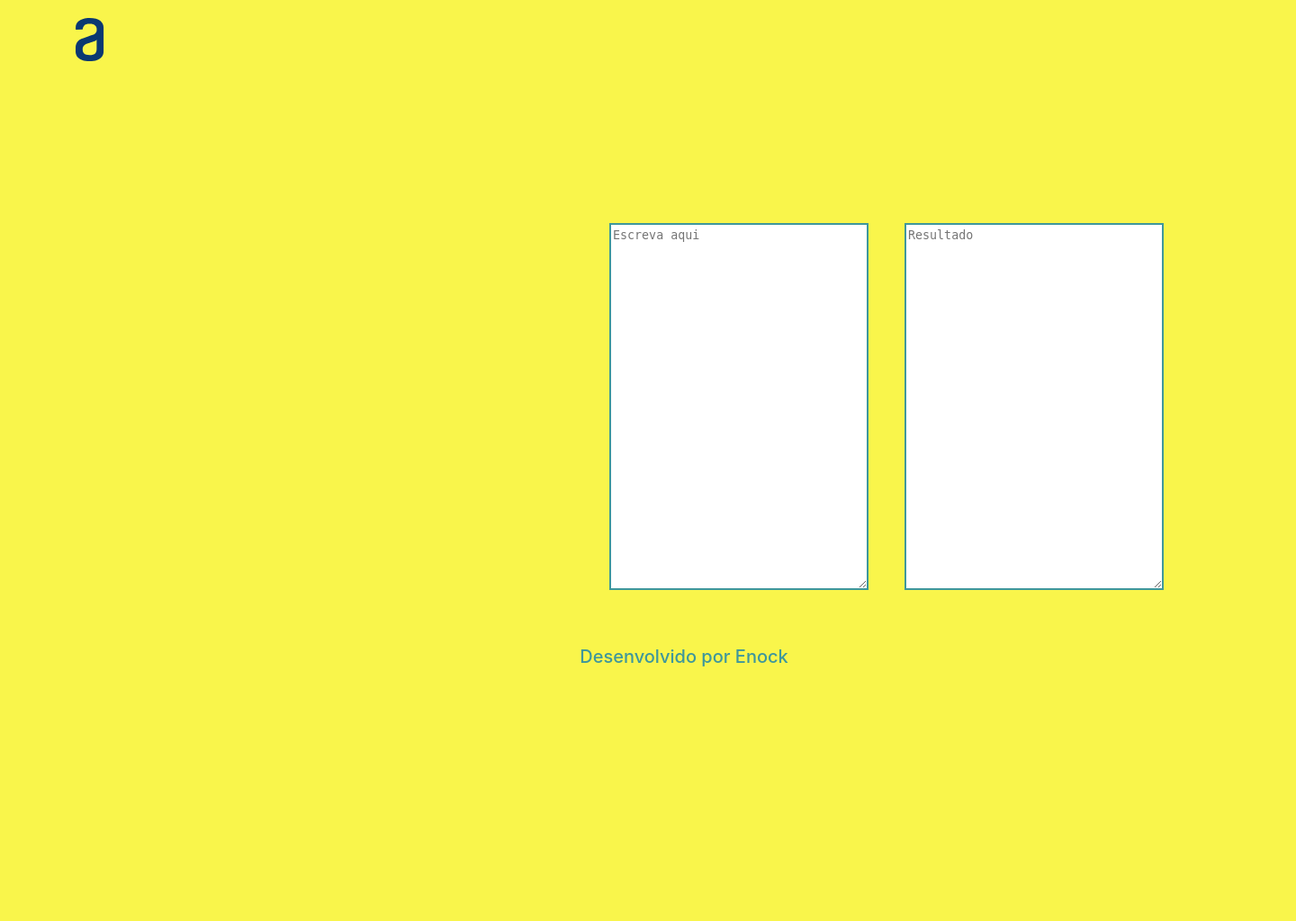
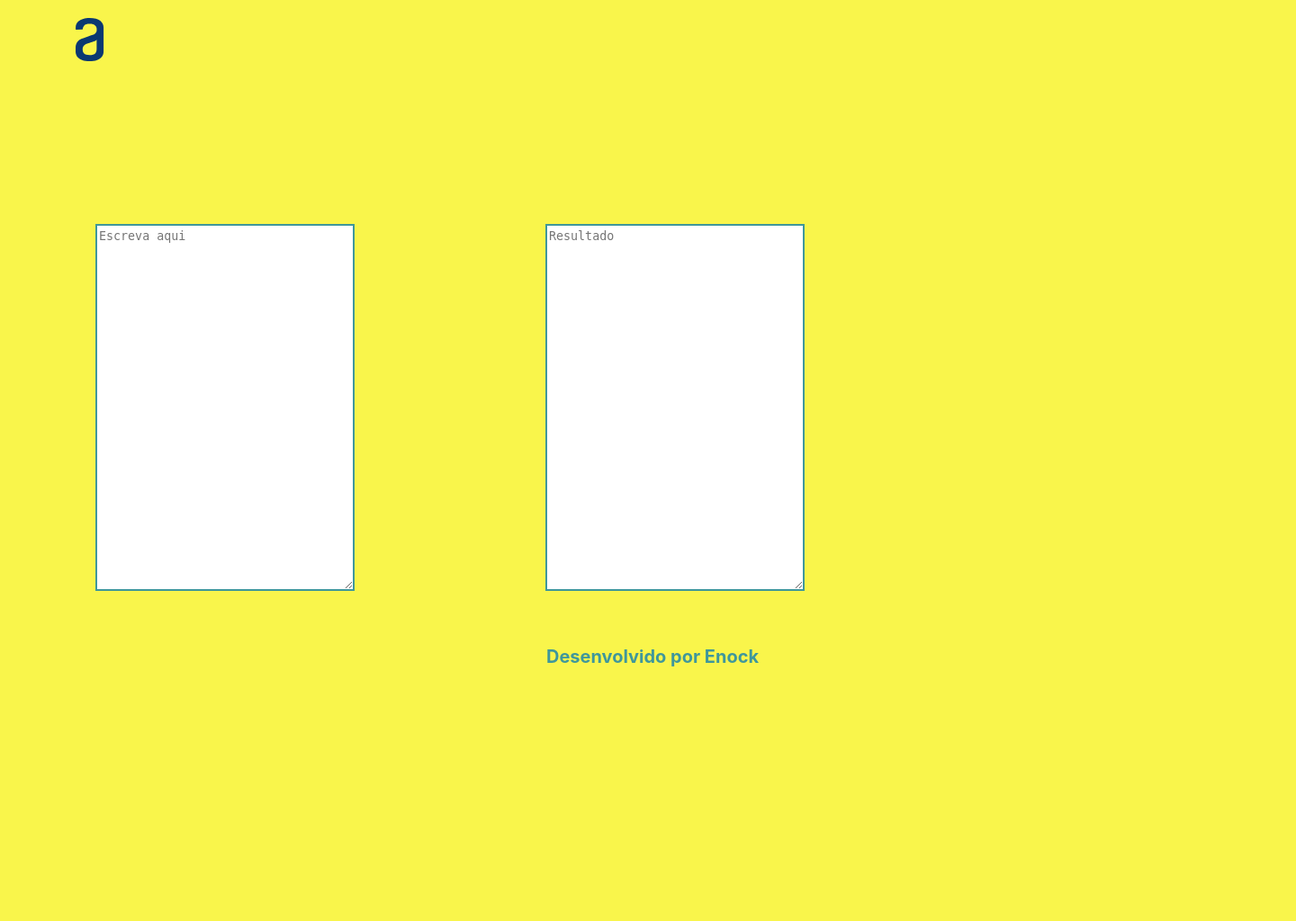
Before and after one commit to memellin/DecodificadorJS, a PHP site: page / in a window 1440 px wide; the page is wider, and only the part inside the window is pictured. Shown: that part at 90% size. After the commit the page ends 741 px from the top of that part, so only its background shows below. Run offline with PHP 8.4, Linux system fonts and the light colour scheme.

Commit message:
add @Media, responsividade no projeto

```diff
--- a/home.html
+++ b/home.html
@@ -7,10 +7,10 @@
     <link rel="stylesheet" href="style.css">
 
 </head>
-<header class="head">
-    <img class="logo" src="img/logo/alura-logo.1686744881.svg" alt="alura"></img>
-</header>
 <body class="body">
+    <header class="head">
+        <img class="logo" src="img/logo/alura-logo.1686744881.svg" alt="alura"></img>
+    </header>
     <main class="container">
         <div class="container__caixa">
             <textarea class="texto__original" name="texto__original" id="texto__original" cols="30" rows="10" placeholder="Escreva aqui"></textarea>
@@ -22,7 +22,7 @@
                         Descriptografar
                     </button>
                 </div>
-        </div>
+            </div>
 
         <div class="container__caixa">
             <textarea class="texto__criptografado" name="texto__criptografado" id="texto__criptografado" cols="30" rows="10" placeholder="Resultado" readonly></textarea>
--- a/style.css
+++ b/style.css
@@ -28,37 +28,39 @@
 }
 
 .body {
-    width: 1440px;
-    height: 1024px;
+    width: 1000px;
+    height: 724px;
+    box-sizing: border-box;
     color: var(--tertiary-color);
     font-family: Inter;
     font-size: 32px;
     font-style: normal;
     font-weight: 400;
     background-color: var(--primary-color);
+    color: var(--secondary-color);
 }
 
 .container{
-    display: flex;
-    flex-direction: row;
-    justify-content: center;
-    align-items: baseline;
-    gap: 40px;
-    margin-top: 160px;
-    margin-left: 530px;
+    display: grid;
+    grid-template-columns: repeat(2, 1fr); /* Two equal columns */
+    justify-content: center; /* Center horizontally */
+    align-items: center; /* Center vertically */
+    min-height: 100vh;
 }
 
 .container__caixa {
     display: flex;
-    justify-content: space-between;
     flex-direction: column; /* estrutura da Caixa de texto */
     border-radius: 20px;
+    margin: 0 auto;
 }
 
 .buttons {
     display: flex;
-    flex-direction: row; /* alinha os botoes lado a lado*/
-    gap: 28px;
+  flex-direction: row;
+  justify-content: center; /* Center buttons horizontally */
+  gap: 28px;
+  align-items: flex-end;
 }
 
 .texto__original {
@@ -115,7 +117,7 @@
     display: flex;
     justify-content: center;
     align-items: center;
-    padding: 20px 40px;
+    padding: 20px 5px;
     background-color: var(--primary-color);
     color: var(--tertiary-color);
     position: absolute;
@@ -123,8 +125,51 @@
     width: 100%;
     height: 100px;
     font-size: 20px;
-    font-weight: 500;
+    font-weight: 700;
     font-style: normal;
     font-family: Inter;
     text-align: center;
 }
+
+@media (max-width: 1000px) {
+
+    .body {
+        width: 100%;
+        height: 100%;
+    }
+    .container {
+        display: flex;
+        flex-direction: column;
+        justify-content: center;
+        align-items: center;
+    }
+    .container__caixa {
+        margin: 0px 0;
+    }
+    .texto__original {
+        width: 100%;
+        height: 250px;
+    }
+    .texto__criptografado {
+        width: 100%;
+        height: 250px;
+    }
+    .buttons {
+        flex-direction: column;
+        gap: 10px;
+    }
+    .button__criptografar {
+        width: 100%;
+    }
+    .button__descriptografar {
+        margin-bottom: 20px;
+        width: 100%;
+    }
+    .button__copiar {
+        width: 100%;
+    }
+    .rodape {
+        position: relative;
+    }
+
+}
```
